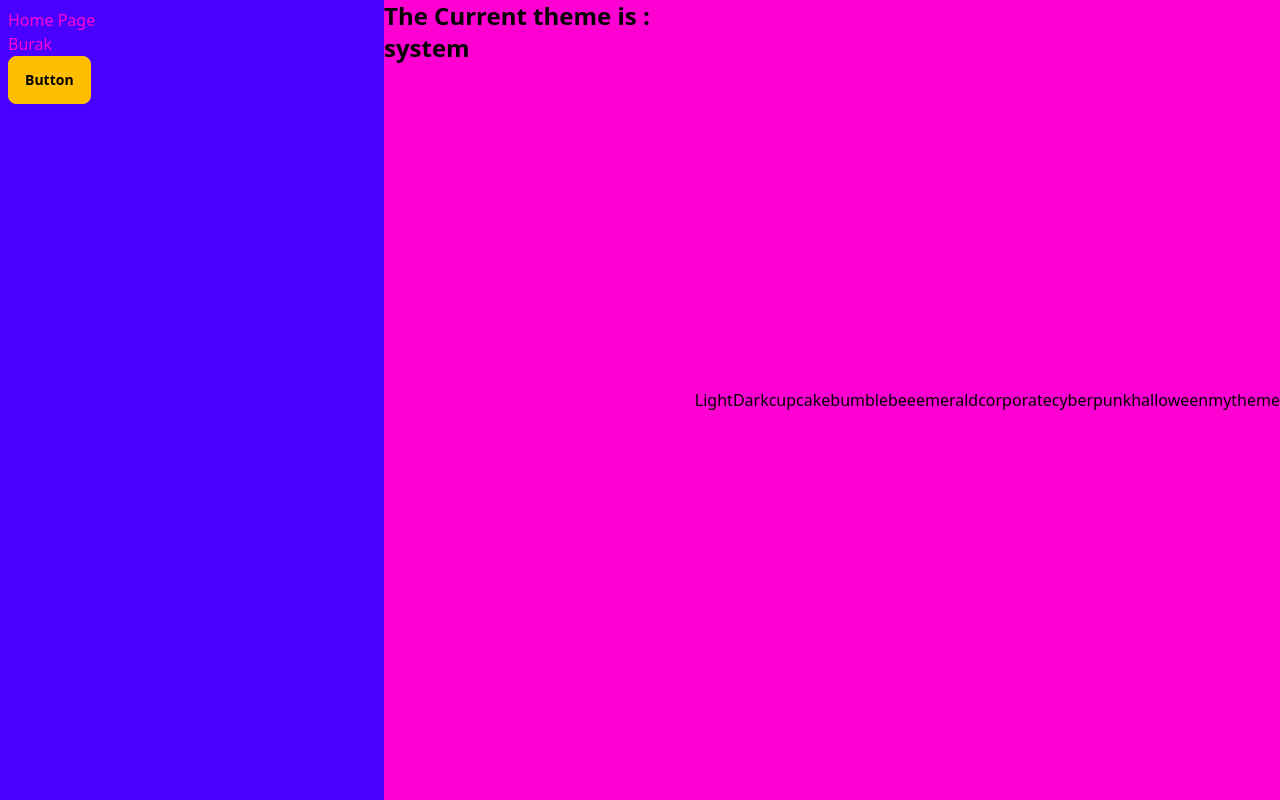
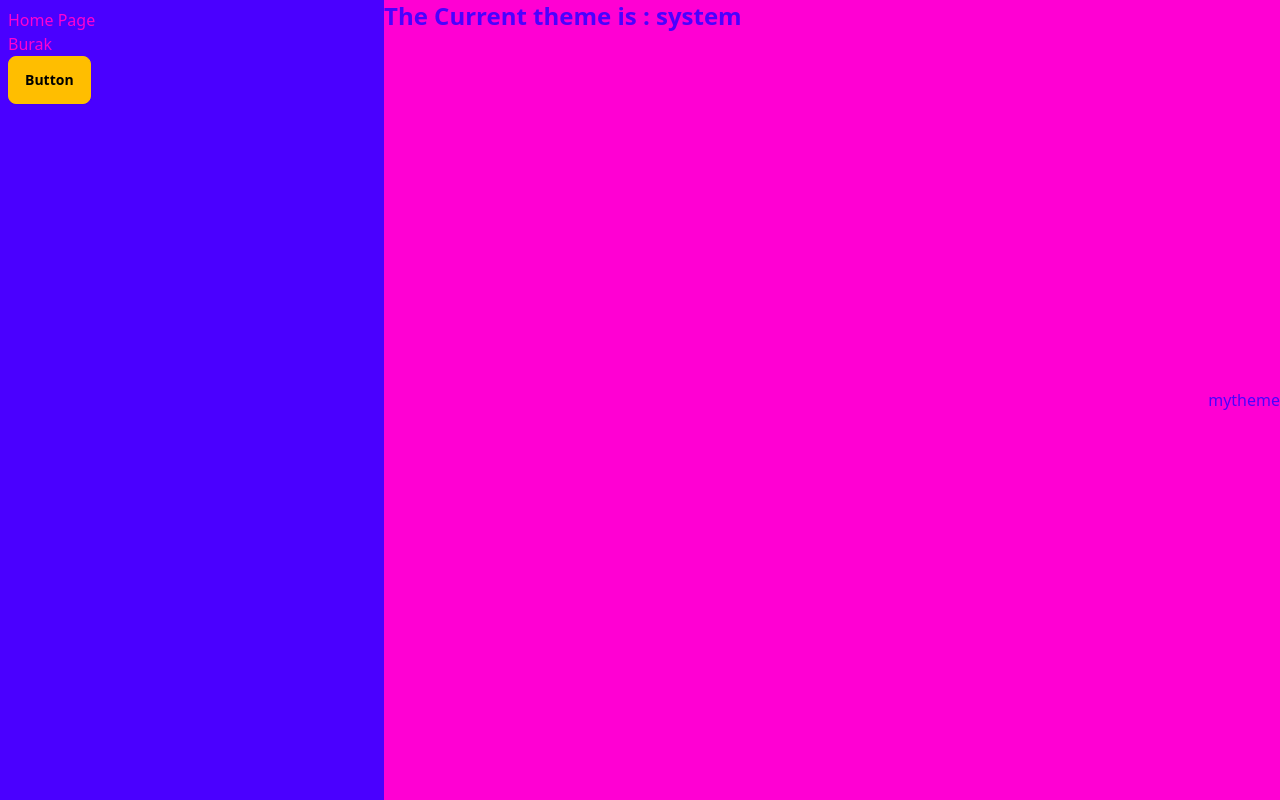
Before and after one commit to burakndmr/youtube-toolkit-project, a Next.js app: page / in a window 1280 px wide. Built offline with nearby package versions, Linux system fonts and the light colour scheme.

Commit message:
feat: delete unnecessary themes

```diff
--- a/app/page.tsx
+++ b/app/page.tsx
@@ -8,19 +8,12 @@ export default function Home() {
   const { theme, setTheme } = useTheme();
 
   return (
-    <main className="flex min-h-screen items-stretch justify-between">
+    <main className="flex min-h-screen items-stretch justify-between text-primary">
       <div className="text-2xl font-semibold">
         The Current theme is : {theme}
       </div>
-      <button onClick={() => setTheme("light")}>Light</button>
-      <button onClick={() => setTheme("dark")}>Dark</button>
-      <button onClick={() => setTheme("cupcake")}>cupcake</button>
-      <button onClick={() => setTheme("bumblebee")}>bumblebee</button>
-      <button onClick={() => setTheme("emerald")}>emerald</button>
-      <button onClick={() => setTheme("corporate")}>corporate</button>
-      <button onClick={() => setTheme("cyberpunk")}>cyberpunk</button>
-      <button onClick={() => setTheme("halloween")}>halloween</button>
-      <button onClick={() => setTheme("mytheme")}>mytheme</button>
+
+      <button onClick={() => setTheme("myLightTheme")}>mytheme</button>
     </main>
   );
 }
--- a/tailwind.config.ts
+++ b/tailwind.config.ts
@@ -18,16 +18,8 @@ const config: Config = {
   darkMode: "class",
   daisyui: {
     themes: [
-      "light",
-      "dark",
-      "cupcake",
-      "bumblebee",
-      "emerald",
-      "corporate",
-      "cyberpunk",
-      "halloween",
       {
-        mytheme: {
+        myLightTheme: {
           primary: "#FF7828",
           secondary: "#285A55",
           accent: "#74CCCC",
@@ -39,6 +31,14 @@ const config: Config = {
           error: "#DA2121",
         },
       },
+      "light",
+      "dark",
+      "cupcake",
+      "bumblebee",
+      "emerald",
+      "corporate",
+      "cyberpunk",
+      "halloween",
     ],
   },
   plugins: [require("daisyui")],
```
